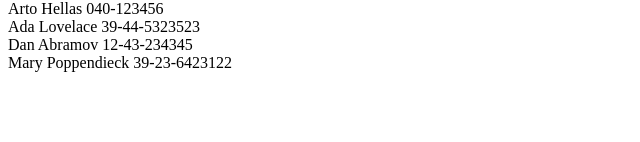
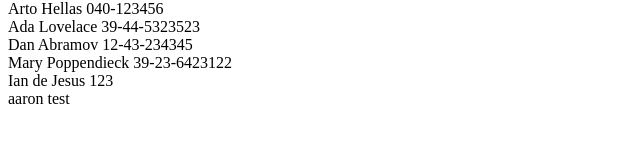
Before and after one commit to Luzefiru/full-stack-open-answers, a React (Create React App) app in the folder part2/phonebook/: page / in a window 1280 px wide. Shown: the part 284-426 px from the top of the page, without its empty margins (0-640 px from the left). Built offline with nearby package versions, Linux system fonts and the light colour scheme; data requests are answered from the project's data file.

Commit message:
feat: finish 2.12

```diff
--- a/part2/phonebook/db.json
+++ b/part2/phonebook/db.json
@@ -19,6 +19,16 @@
       "name": "Mary Poppendieck",
       "number": "39-23-6423122",
       "id": 4
+    },
+    {
+      "name": "Ian de Jesus",
+      "number": "123",
+      "id": 5
+    },
+    {
+      "name": "aaron",
+      "number": "test",
+      "id": 6
     }
   ]
 }
--- a/part2/phonebook/src/App.js
+++ b/part2/phonebook/src/App.js
@@ -2,7 +2,7 @@ import { useState, useEffect } from 'react';
 import Filter from './Filter';
 import PersonForm from './PersonForm';
 import Persons from './Persons';
-import axios from 'axios';
+import personsService from './services/persons';
 
 const App = () => {
   const [persons, setPersons] = useState([]);
@@ -11,9 +11,9 @@ const App = () => {
   const [search, setSearch] = useState('');
 
   useEffect(() => {
-    axios
-      .get('http://localhost:3001/persons')
-      .then((response) => setPersons(response.data));
+    personsService
+      .getAll()
+      .then((initialPersons) => setPersons(initialPersons));
   }, []);
 
   const handleAddNewPerson = (e) => {
@@ -25,9 +25,14 @@ const App = () => {
       return;
     }
 
-    setPersons([...persons, { name: newName, number: newNumber }]);
-    setNewName('');
-    setNewNumber('');
+    // posts to the db.json server
+    personsService
+      .createPerson({ name: newName, number: newNumber })
+      .then((newPerson) => {
+        setPersons([...persons, newPerson]);
+        setNewName('');
+        setNewNumber('');
+      });
   };
 
   const personsToShow = persons.filter(
--- /dev/null
+++ b/part2/phonebook/src/services/persons.js
@@ -0,0 +1,16 @@
+import axios from 'axios';
+const baseUrl = 'http://localhost:3001/persons';
+
+const getAll = async () => {
+  const response = await axios.get(baseUrl);
+  return response.data;
+};
+
+const createPerson = async (person) => {
+  const response = await axios.post(baseUrl, person);
+  return response.data;
+};
+
+const exports = { getAll, createPerson };
+
+export default exports;
```
